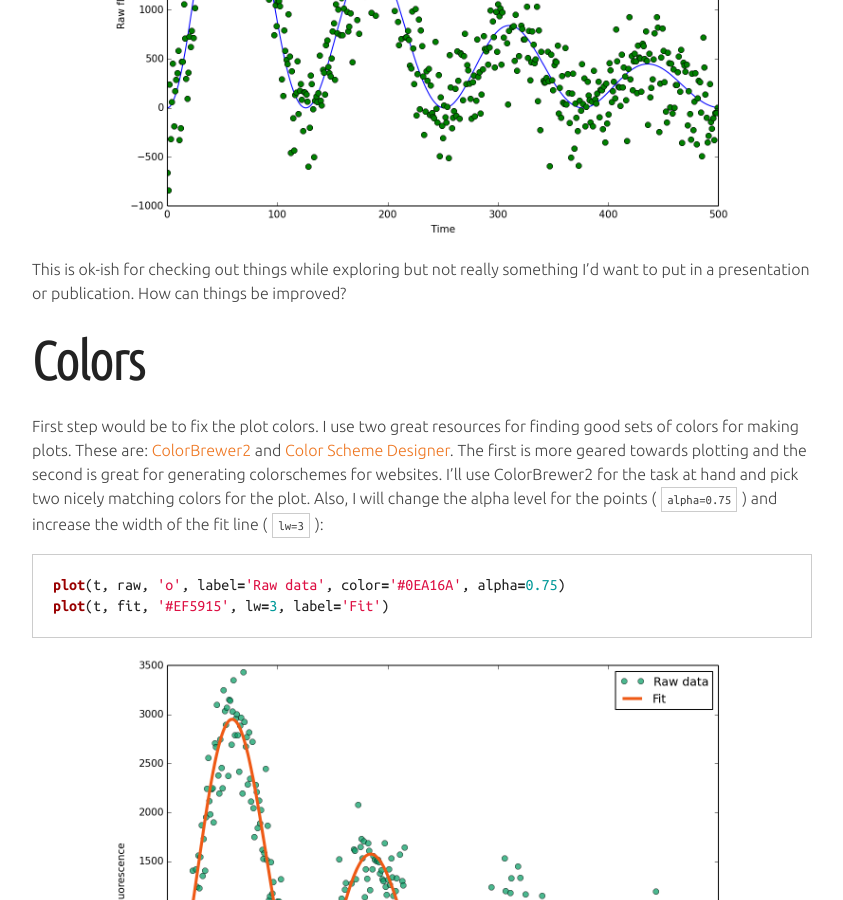
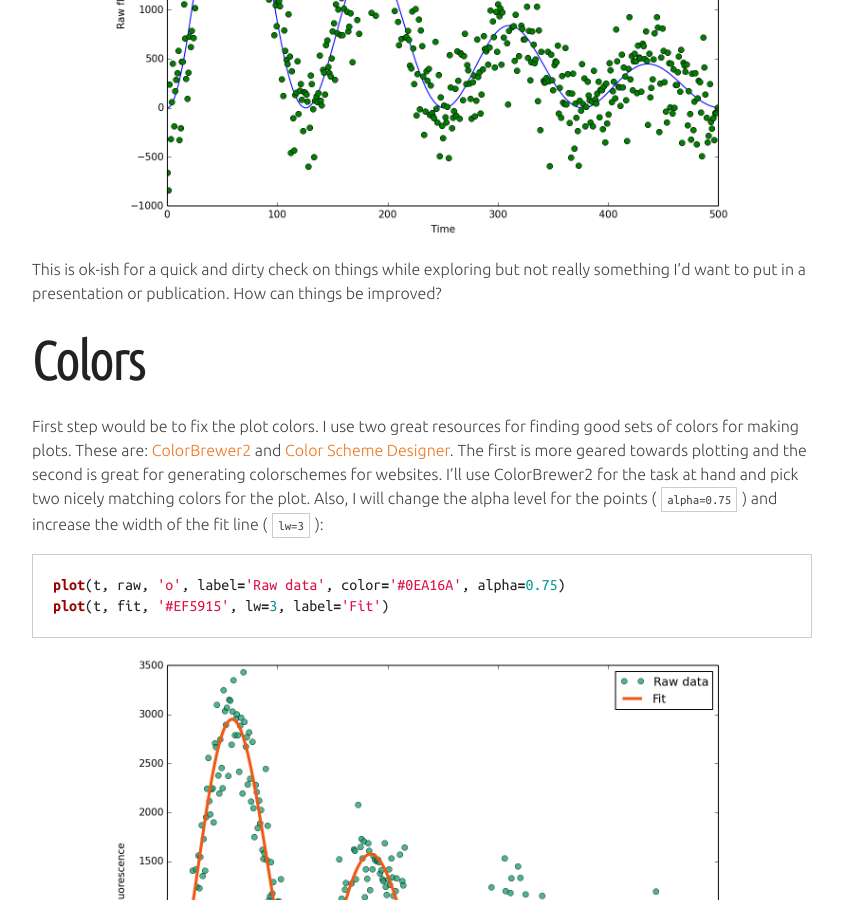
Before and after one commit to ardoi/ardoi.github.io, a Jekyll site: the page built from _posts/2014-03-27-nicer_mpl.md, in a window 1280 px wide and 900 px high, scrolled down 1466 px. Shown: the whole window, without its empty margins (218-1061 px from the left). Built offline with Jekyll 4.4.1, drawn with Linux system fonts in a browser that asks for light colours; nearby versions of some CDN libraries; Markdown is read by kramdown in place of the engine named in the settings; comment, search, counter and statistics services are not loaded.

Commit message:
rewording

```diff
--- a/_posts/2014-03-27-nicer_mpl.md
+++ b/_posts/2014-03-27-nicer_mpl.md
@@ -36,7 +36,7 @@ xlabel('Time')
 {% endhighlight %}
 ![](/img/matplotlib/img0.png)
 
-This is ok-ish for checking out things while exploring but not really something I'd want to put in a presentation or publication. How can things be improved?
+This is ok-ish for a quick and dirty check on things while exploring but not really something I'd want to put in a presentation or publication. How can things be improved?
 
 ##Colors
 First step would be to fix the plot colors. I use two great resources for finding good sets of colors for making plots. These are: [ColorBrewer2][4] and [Color Scheme Designer][5]. The first is more geared towards plotting and the second is great for generating colorschemes for websites. I'll use ColorBrewer2 for the task at hand and pick two nicely matching colors for the plot. Also, I will change the alpha level for the points (`alpha=0.75`) and increase the width of the fit line (`lw=3`):
```
